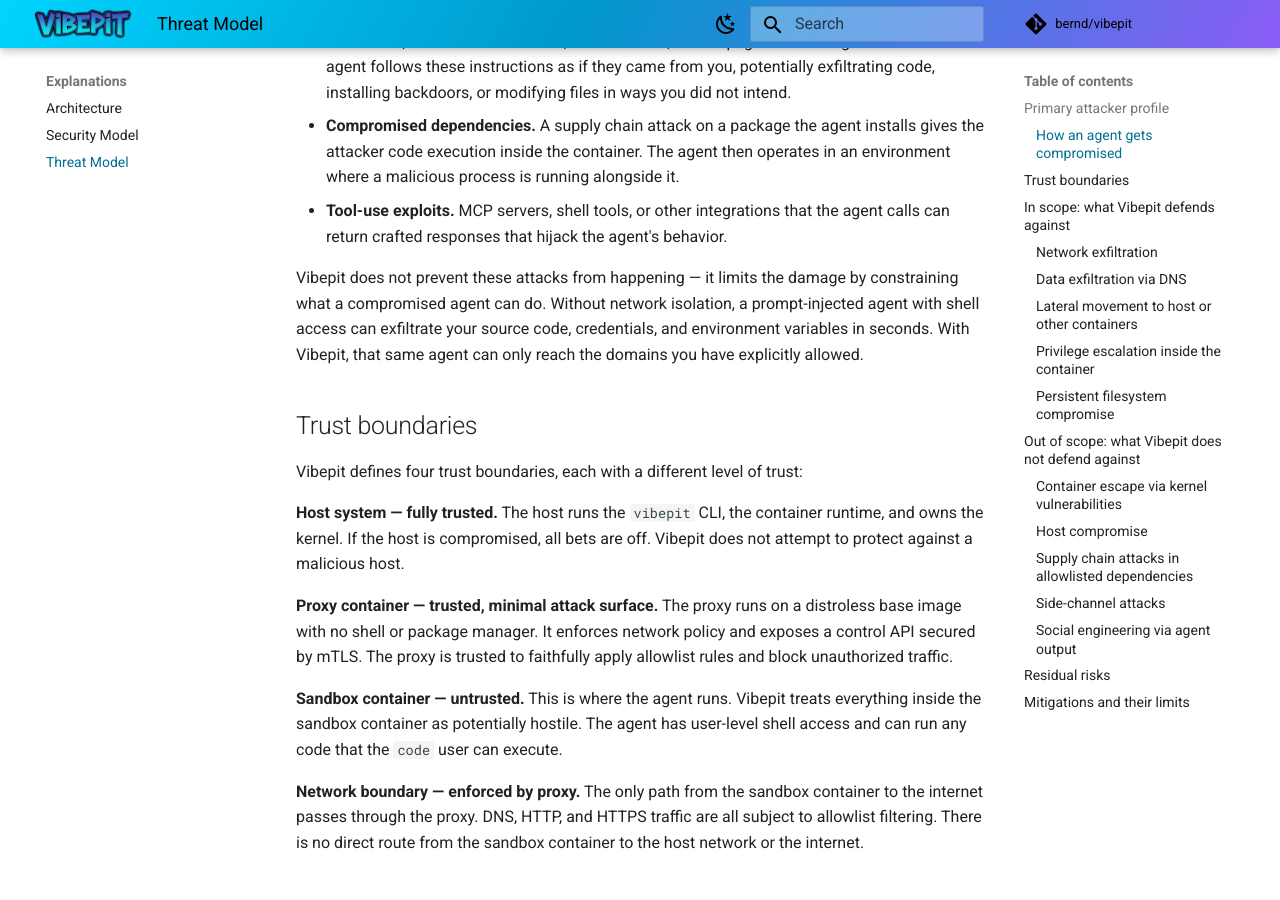
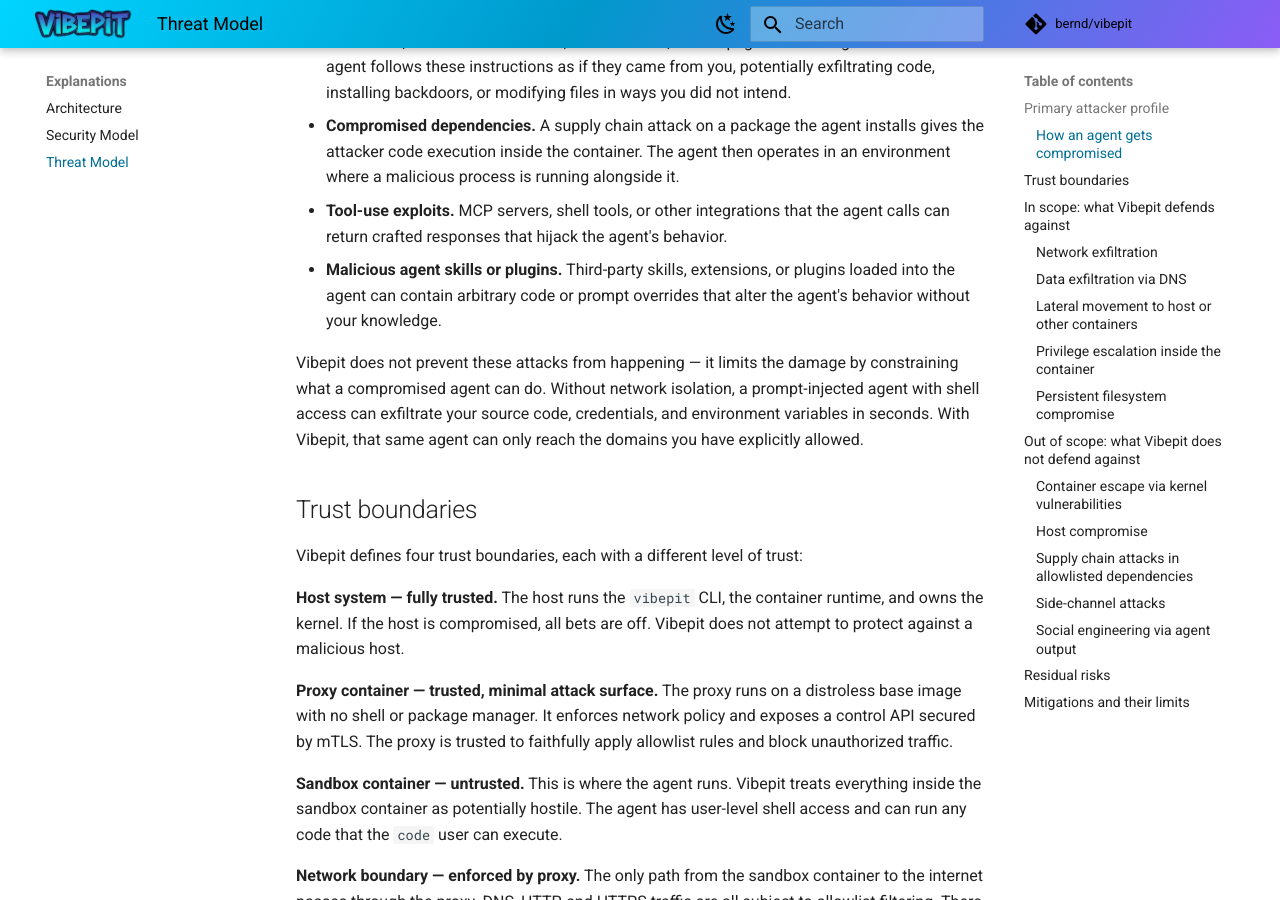
Before and after one commit to bernd/vibepit, an MkDocs documentation site: the page built from docs/content/explanations/threat-model.md, in a window 1280 px wide and 900 px high, scrolled down 744 px. Built offline with MkDocs 1.6.1 and Material for MkDocs 9.7.7, drawn with Linux system fonts in a browser that asks for light colours; comment, search, counter and statistics services are not loaded.

Commit message:
Add malicious agent skills to compromise vectors
Co-Authored-By: Claude Opus 4.6 <noreply@anthropic.com>

```diff
--- a/docs/content/explanations/threat-model.md
+++ b/docs/content/explanations/threat-model.md
@@ -15,6 +15,7 @@ An agent does not need to be intentionally malicious. Several realistic attack v
 - **Prompt injection.** Malicious instructions hidden in issue descriptions, pull request comments, code review feedback, README files, or web pages that the agent reads. The agent follows these instructions as if they came from you, potentially exfiltrating code, installing backdoors, or modifying files in ways you did not intend.
 - **Compromised dependencies.** A supply chain attack on a package the agent installs gives the attacker code execution inside the container. The agent then operates in an environment where a malicious process is running alongside it.
 - **Tool-use exploits.** MCP servers, shell tools, or other integrations that the agent calls can return crafted responses that hijack the agent's behavior.
+- **Malicious agent skills or plugins.** Third-party skills, extensions, or plugins loaded into the agent can contain arbitrary code or prompt overrides that alter the agent's behavior without your knowledge.
 
 Vibepit does not prevent these attacks from happening — it limits the damage by constraining what a compromised agent can do. Without network isolation, a prompt-injected agent with shell access can exfiltrate your source code, credentials, and environment variables in seconds. With Vibepit, that same agent can only reach the domains you have explicitly allowed.
 
```
